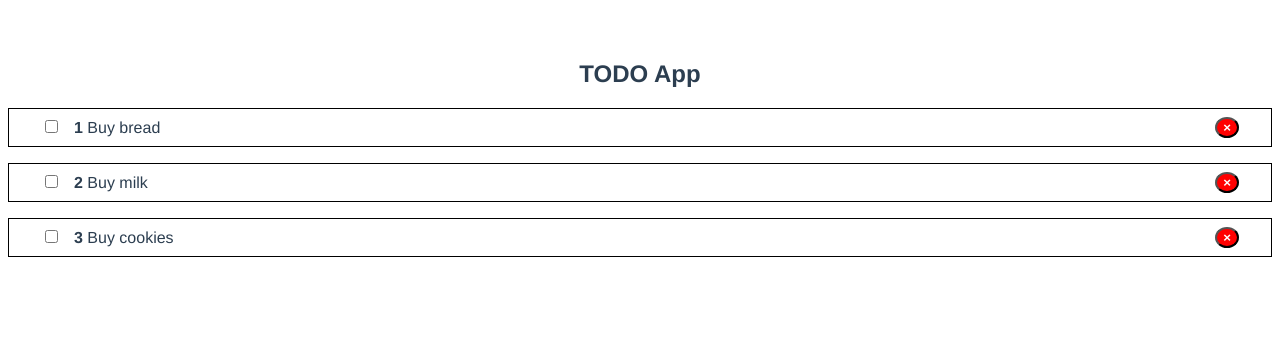
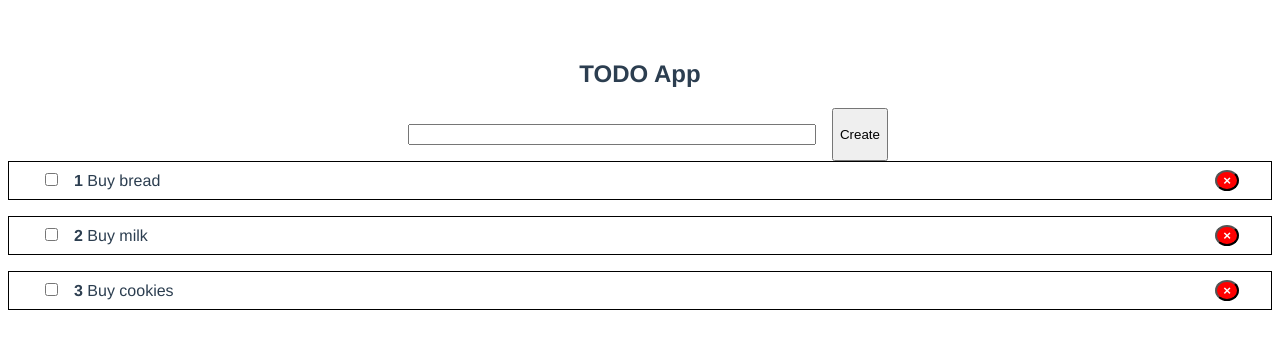
Before and after one commit to MariaGreff/vuejs-course, a Vue app: page / in a window 1280 px wide. Shown: the top 340 px of the page. Built offline with nearby package versions, Linux system fonts and the light colour scheme.

Commit message:
feat: added possibility to add todos

```diff
--- a/src/App.vue
+++ b/src/App.vue
@@ -1,12 +1,14 @@
 <template>
   <div id="app">
     <h2>TODO App</h2>
+    <AddToDo @add-todo="AddToDo" />
     <ToDoList v-bind:todos="todos" @remove-todo="removeToDo" />
   </div>
 </template>
 
 <script>
 import ToDoList from "@/components/ToDoList";
+import AddToDo from "@/components/AddToDo";
 export default {
   name: "App",
   data() {
@@ -16,14 +18,18 @@
         { id: 2, title: "Buy milk", completed: false },
         { id: 3, title: "Buy cookies", completed: false }
       ]
-    }
+    };
   },
   components: {
-    ToDoList
+    ToDoList,
+    AddToDo
   },
   methods: {
     removeToDo(id) {
       this.todos = this.todos.filter(t => t.id !== id);
+    },
+    AddToDo(todo) {
+      this.todos.push(todo);
     }
   }
 };
--- /dev/null
+++ b/src/components/AddToDo.vue
@@ -0,0 +1,41 @@
+<template>
+  <form @submit.prevent="onSubmit">
+    <input type="text" v-model="title" />
+    <button type="submit">Create</button>
+  </form>
+</template>
+
+<script>
+export default {
+  data() {
+    return {
+      title: ""
+    };
+  },
+  methods: {
+    onSubmit() {
+      if (this.title.trim()) {
+        const newToDo = {
+          id: Date.now(),
+          title: this.title,
+          completed: false
+        };
+        this.$emit("add-todo", newToDo);
+        this.title = "";
+      }
+    }
+  }
+};
+</script>
+
+<style scoped>
+form {
+  display: flex;
+  justify-content: center;
+}
+
+input {
+  width: 400px;
+  margin: 1rem;
+}
+</style>
--- a/src/components/ToDoItem.vue
+++ b/src/components/ToDoItem.vue
@@ -2,7 +2,7 @@
   <li>
     <span v-bind:class="{ done: todo.completed }">
       <input type="checkbox" v-on:change="todo.completed = !todo.completed" />
-      <strong>{{ todo.id }}</strong>
+      <strong>{{ index + 1 }}</strong>
       {{ todo.title }}
     </span>
     <button class="rm" v-on:click="$emit('remove-todo', todo.id)">
@@ -17,7 +17,8 @@
     todo: {
       type: Object,
       required: true
-    }
+    },
+    index: Number
   }
 };
 </script>
--- a/src/components/ToDoList.vue
+++ b/src/components/ToDoList.vue
@@ -2,8 +2,9 @@
   <div>
     <ul>
       <ToDoItem
-        v-for="todo of todos"
+        v-for="(todo, index) of todos"
         v-bind:todo="todo"
+        v-bind:index="index"
         v-bind:key="todo"
         v-on:remove-todo="removeToDo"
       />
```
